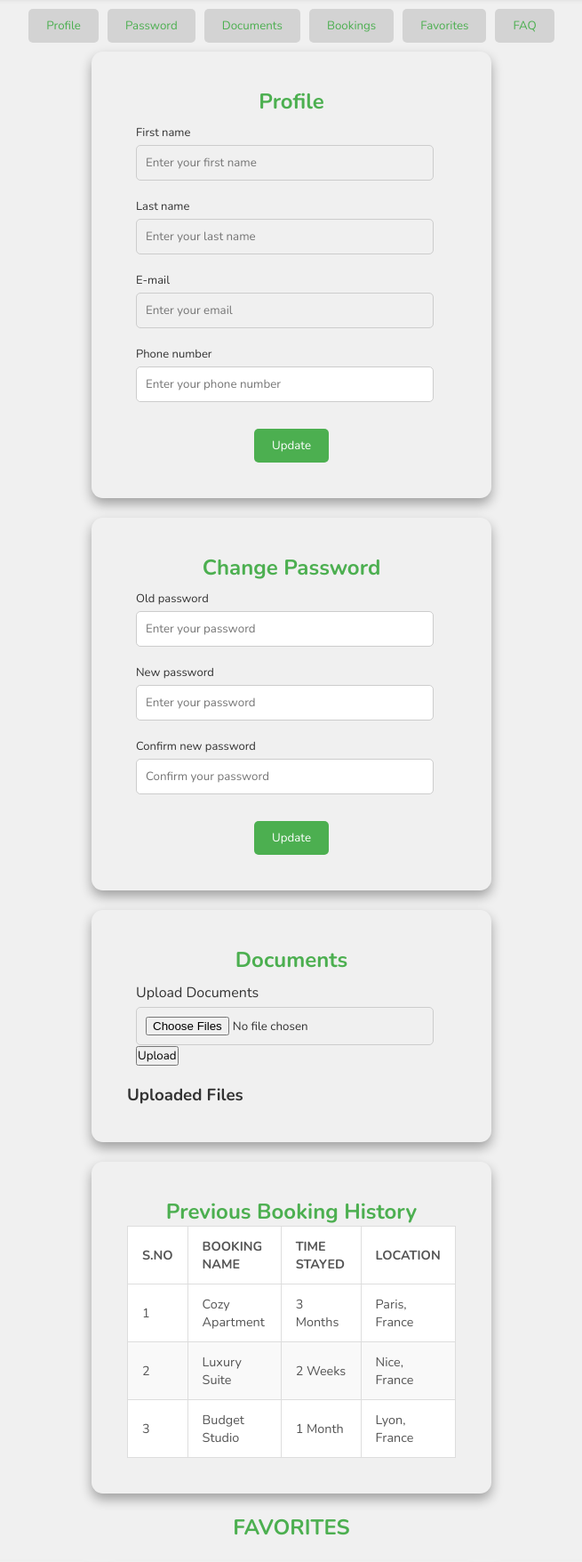
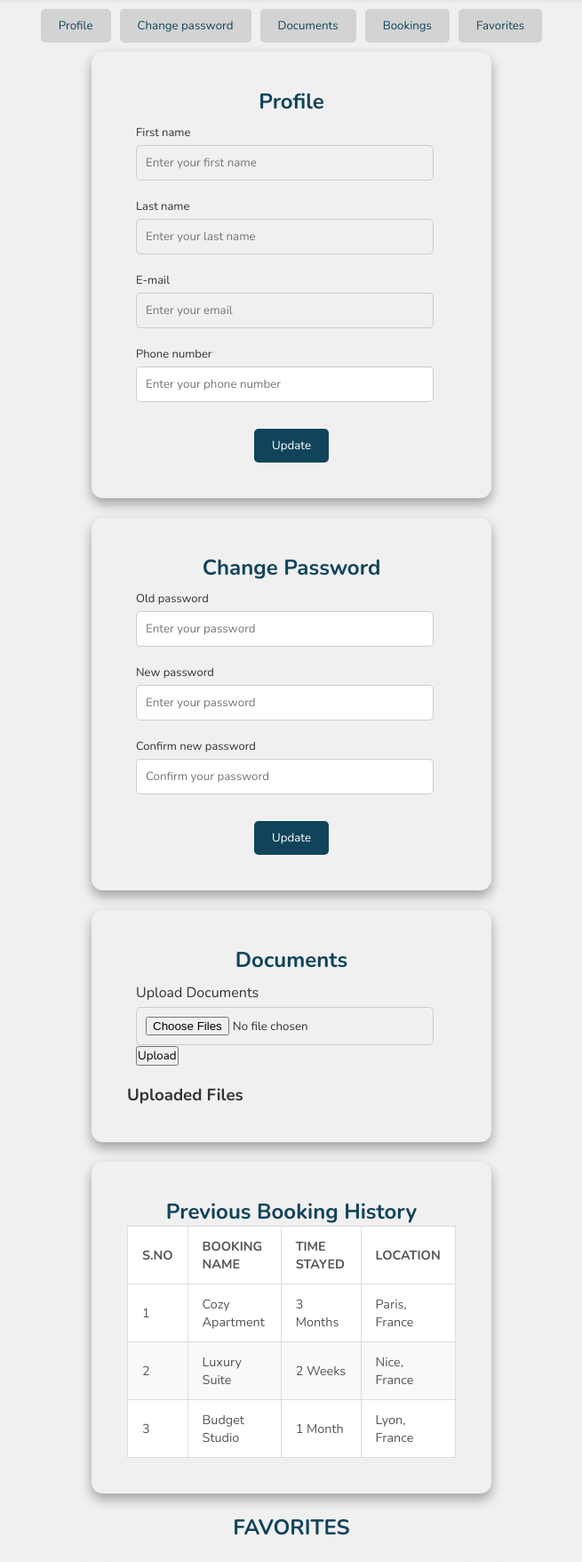
Before and after one commit to Habib-Ahmad/student-shelter, a PHP site: page /profile in a window 1280 px wide. Shown: the part 98-1854 px from the top of the page at 89% size, without its empty margins (312-967 px from the left). Run offline with PHP 8.4, Linux system fonts and the light colour scheme; some web fonts are replaced.

Commit message:
Resolved merge conflicts

```diff
--- a/css/main.css
+++ b/css/main.css
@@ -97,7 +97,7 @@ nav.navbar .logo img {
 }
 
 .nav-actions .login-link:hover {
-  color: #f1c40f;
+  color: #1a252f;
 }
 
 .nav-actions .rent-button {
@@ -111,7 +111,7 @@ nav.navbar .logo img {
 }
 
 .nav-actions .rent-button:hover {
-  background-color: #e67e22;
+  background-color: #1a252f;
 }
 
 /* Responsive Hamburger Menu */
@@ -167,7 +167,7 @@ nav.navbar .logo img {
 /* Hero Section Styling */
 .hero {
   height: 80vh; /*  viewport height */
-  background: url('../profile/assets/main_bg.png') no-repeat center center/cover;
+  background: url("../profile/assets/main_bg.png") no-repeat center center/cover;
   display: flex;
   justify-content: center;
   align-items: center;
@@ -184,7 +184,7 @@ nav.navbar .logo img {
   left: 0;
   width: 100%;
   height: 100%;
-  background: rgba(0, 0, 0, 0.5); /* Dark overlay */
+  background: rgba(0, 0, 0, 0.35); /* Dark overlay */
   z-index: 1;
 }
 
@@ -281,9 +281,11 @@ nav.navbar .logo img {
   overflow: hidden;
 }
 
-.property-card h3, h4, p, a{
+.property-card h3,
+h4,
+p,
+a {
   text-decoration: none;
-
 }
 
 .property-card img {
@@ -298,8 +300,8 @@ nav.navbar .logo img {
   font-size: 12px;
   padding: 5px 5px;
 }
-.property-details h3{
-  color: #11445B;
+.property-details h3 {
+  color: #11445b;
   font-weight: bold;
 }
 
--- a/css/profile.css
+++ b/css/profile.css
@@ -1,9 +1,9 @@
 :root {
-  --primary-color: #4caf50; /* Green */
+  --primary-color: #11445b; /* Green */
   --secondary-color: #f44336; /* Red */
   --background-color: #f0f0f0; /* Light Gray */
   --text-color: #333; /* Dark Gray */
-  --button-hover-color: #45a049; /* Darker Green */
+  --button-hover-color: #11445b; /* Darker Green */
   --border-radius: 5px;
   --transition-speed: 0.3s;
 }
--- a/includes/controllers/property_contr.inc.php
+++ b/includes/controllers/property_contr.inc.php
@@ -15,9 +15,9 @@ function is_unit_input_invalid(array $units)
     }
 
     // Check if the unit has at least one image uploaded (assuming images are passed via $_FILES)
-    if (!isset($_FILES['unit_images']['name'][$unitIndex]) || empty($_FILES['unit_images']['tmp_name'][$unitIndex])) {
-      return true;
-    }
+    // if (!isset($_FILES['unit_images']['name'][$unitIndex]) || empty($_FILES['unit_images']['tmp_name'][$unitIndex])) {
+    //   return true;
+    // }
   }
   return false;
 }
--- a/profile/index.php
+++ b/profile/index.php
@@ -8,11 +8,10 @@ require_once "../includes/views/users_view.inc.php";
 
 <div class="horizontal-nav">
   <button onclick="scrollToSection('profile-edit')">Profile</button>
-  <button onclick="scrollToSection('password')">Password</button>
+  <button onclick="scrollToSection('password')">Change password</button>
   <button onclick="scrollToSection('my-documents')">Documents</button>
   <button onclick="scrollToSection('bookings')">Bookings</button>
   <button onclick="scrollToSection('favorites')">Favorites</button>
-  <button onclick="scrollToSection('FAQ')">FAQ</button>
 </div>
 
 <section class="profile-edit">
```
Also changed, not shown: profile/assets/bg.png (added).
